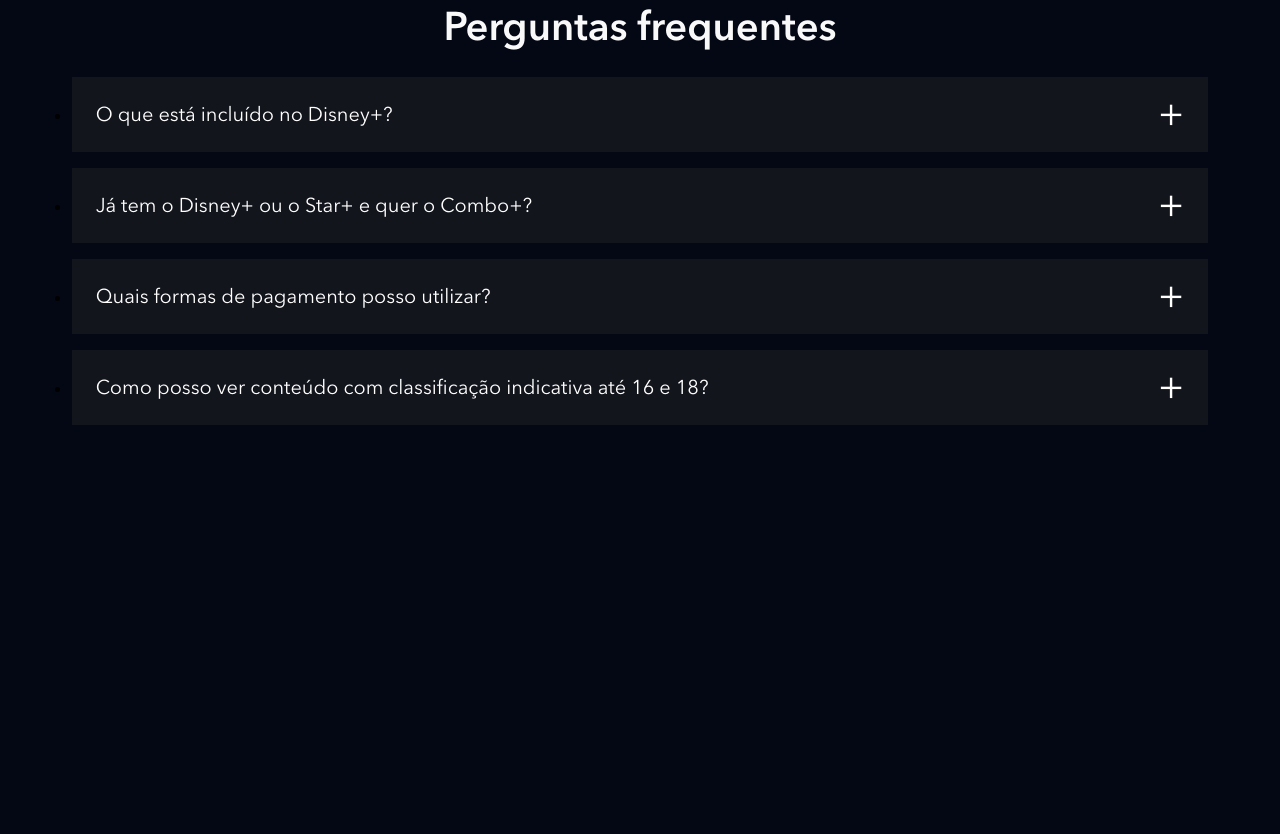
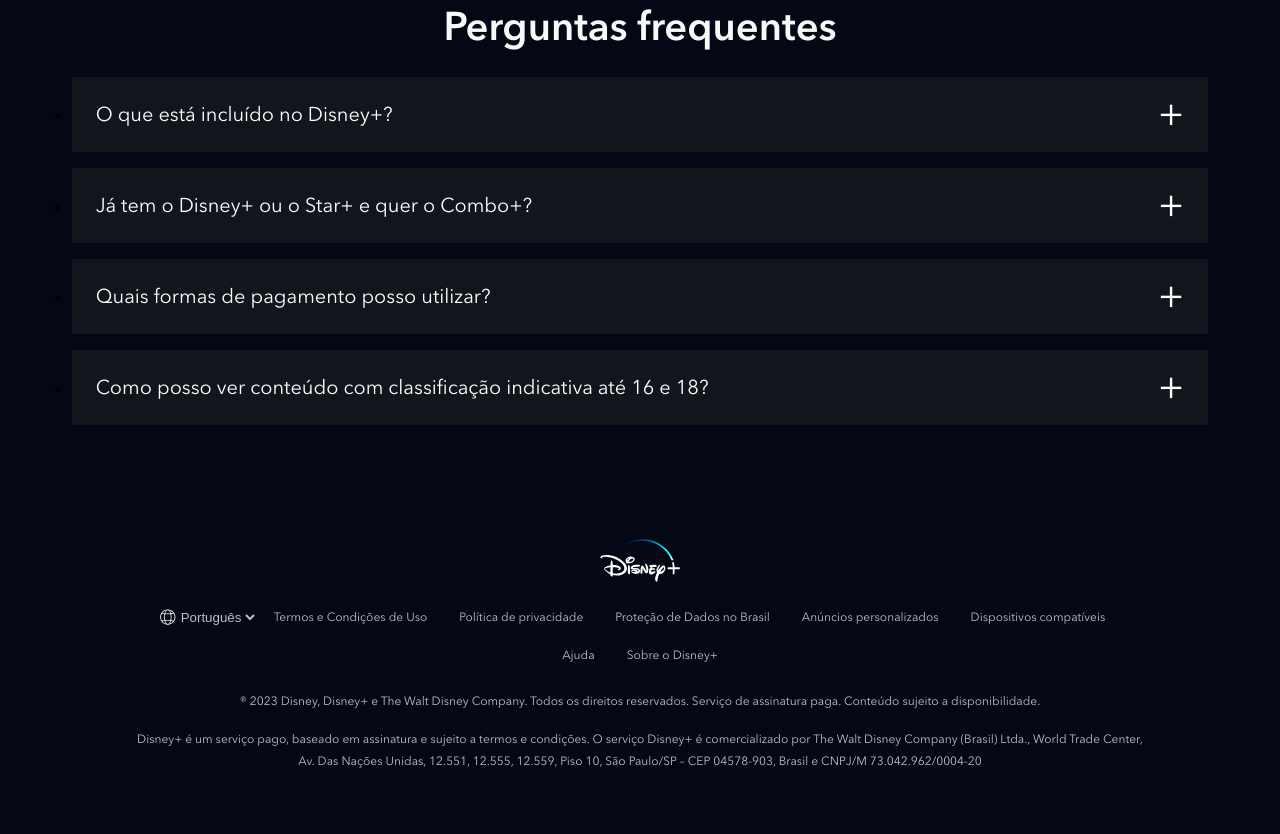
Before and after one commit to Lucas-heck-acosta/clone_disney_plus, a website: page index.html in a window 1280 px wide. Shown: the part 4623-5457 px from the top of the page. Before the commit the page ends 5136 px from the top, so only its background shows below. Drawn offline with nearby package versions, Linux system fonts and the light colour scheme; files that its build step writes are made by us from their sources; files whose address does not match are found by name.

Commit message:
add footer

```diff
--- a/index.html
+++ b/index.html
@@ -270,6 +270,50 @@
         </ul>
     </section>
 
+    <footer class="footer">
+        <div class="footer__container">
+            <img class="footer__logo" src="./dist/images/disneyplus.svg" alt="Disney+">
+            <ul class="footer__links">
+                <li class="footer__links__item">
+                    <div class="language-selector">
+                        <img src="./dist/images/icones/globe.svg" alt="Icone globo">
+                        <select>
+                            <option>English</option>
+                            <option selected>Português</option>
+                        </select>
+                    </div>
+                </li>
+                <li class="footer__links__item">
+                    <a class="text--small" href="#">Termos e Condições de Uso</a>
+                </li>
+                <li class="footer__links__item">
+                    <a class="text--small" href="#">Política de privacidade</a>
+                </li>
+                <li class="footer__links__item">
+                    <a class="text--small" href="#">Proteção de Dados no Brasil</a>
+                </li>
+                <li class="footer__links__item">
+                    <a class="text--small" href="#">Anúncios personalizados</a>
+                </li>
+                <li class="footer__links__item">
+                    <a class="text--small" href="#">Dispositivos compatíveis</a>
+                </li>
+                <li class="footer__links__item">
+                    <a class="text--small" href="#">Ajuda</a>
+                </li>
+                <li class="footer__links__item">
+                    <a class="text--small" href="#">Sobre o Disney+</a>
+                </li>
+            </ul>
+            <p class="text--small">
+                ® 2023 Disney, Disney+ e The Walt Disney Company. Todos os direitos reservados. Serviço de assinatura paga. Conteúdo sujeito a disponibilidade.
+            </p>
+            <p class="text--small">
+                Disney+ é um serviço pago, baseado em assinatura e sujeito a termos e condições. O serviço Disney+ é comercializado por The Walt Disney Company (Brasil) Ltda., World Trade Center, Av. Das Nações Unidas, 12.551, 12.555, 12.559, Piso 10, São Paulo/SP – CEP 04578-903, Brasil e CNPJ/M 73.042.962/0004-20
+            </p>
+        </div>
+    </footer>
+
     <script src="./src/main.js"></script>
 </body>
 </html>
--- /dev/null
+++ b/src/styles/_footer.scss
@@ -0,0 +1,69 @@
+@use 'variaveis';
+
+
+.footer {
+    padding: 26px 8px;
+    &__container {
+        max-width: 1024px;
+        width: 100%;
+        margin: 0 auto;
+        text-align: center;
+        padding-bottom: 20px;
+    }
+
+    &__logo {
+        width: 80px;
+        margin: 0 auto 10px;
+    }
+
+    &__links {
+        margin-bottom: 16px;
+        display: flex;
+        align-items: center;
+        flex-wrap: wrap;
+        justify-content: center;
+        &__item {
+            display: inline-block;
+
+            a {
+                text-decoration: none;
+                padding: 8px 16px;
+                display: block;
+
+                &:hover {
+                    color: variaveis.$corTextoSecundario;
+                }
+            }
+        }
+    }
+
+    p {
+        margin-bottom: 16px;
+    }
+}
+
+.language-selector {
+
+    display: flex;
+    align-items: center;
+    img {
+        height: 18px;
+        width: 18px;
+    }
+
+    select {
+        background-color: transparent;
+        border: none;
+        color: variaveis.$corTextoPrincipal;
+        height: 38px;
+
+        &:hover
+        {
+            color: variaveis.$corTextoSecundario;
+        }
+
+        option {
+            color: variaveis.$corDeFundo;
+        }
+    }
+}
--- a/src/styles/main.scss
+++ b/src/styles/main.scss
@@ -4,6 +4,7 @@
 @use 'plans';
 @use 'available-devices';
 @use 'faq';
+@use 'footer';
 
 @font-face {
     font-family: Avenir;
```
